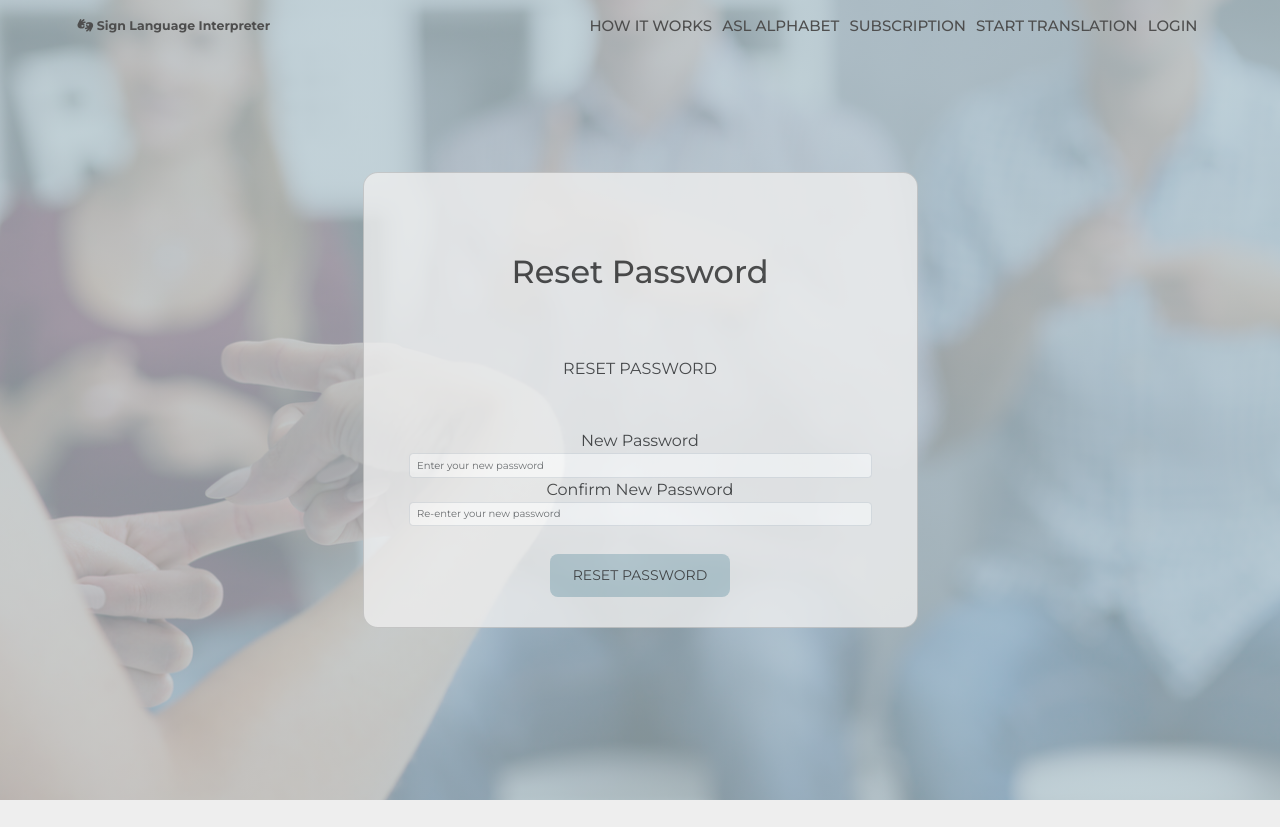
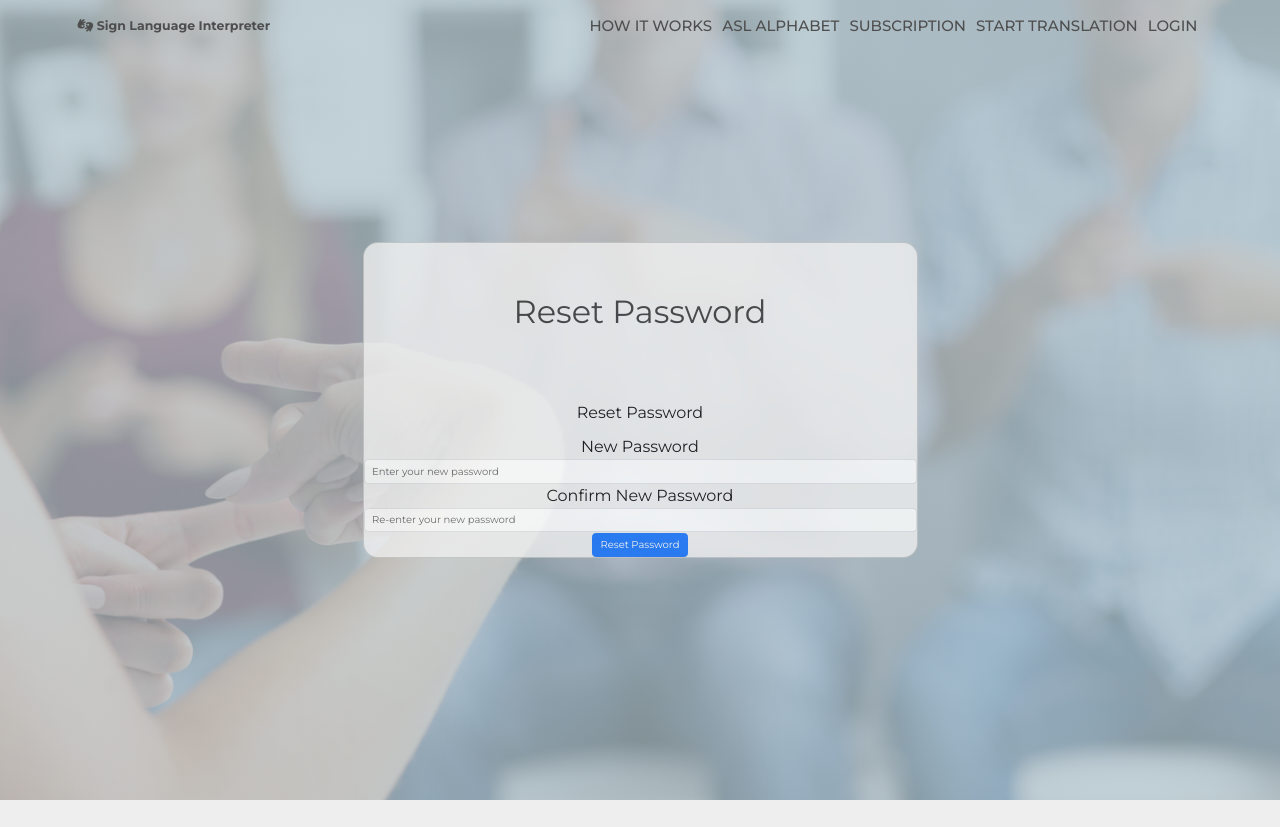
Before and after one commit to Bartosz-Wilkowski/53852_54355_52324_58445_58444, a Flask app: page /reset/1 in a window 1280 px wide. Shown: the top 827 px of the page. Run offline with Flask 3, Linux system fonts and the light colour scheme; some libraries are stand-ins or nearby versions.

Commit message:
reset password page changes

```diff
--- a/app/static/css/main.css
+++ b/app/static/css/main.css
@@ -647,7 +647,16 @@
 }
 .container .reset-password-page .card-body .reset-password-page-title {
   font-size: 2em;
-  margin: 2rem;
+  margin-top: 2rem;
+  margin-bottom: 4rem;
+  font-weight: 400;
+}
+.container .reset-password-page .card-body #resetPasswordForm .form-group-input {
+  margin-bottom: 2rem;
+}
+.container .reset-password-page .card-body #resetPasswordForm .reset-password-page-button {
+  margin-top: 4rem;
+  margin-bottom: 3rem;
 }
 
 .wrapper {
--- a/app/static/sass/layout/_reset-password-page.scss
+++ b/app/static/sass/layout/_reset-password-page.scss
@@ -5,9 +5,20 @@
 
 			.reset-password-page-title {
 				font-size: 2em;
-				margin: 2rem;
+				margin-top: 2rem;
+				margin-bottom: 4rem;
+				font-weight: 400;
 			}
+			#resetPasswordForm {
+				.form-group-input {
+					margin-bottom: 2rem;
+				}
 
+				.reset-password-page-button {
+					margin-top: 4rem;
+					margin-bottom: 3rem;
+				}
+			}
 		}
 	}
 }
--- a/app/templates/reset_password.html
+++ b/app/templates/reset_password.html
@@ -7,26 +7,25 @@
                 <div class="card text-black">
                     <div class="row g-0">
 						<div class="card-body p-md-5 mx-md-4">
-                            <div class="card-body p-md-5 mx-md-4">
 							<h2 class="reset-password-page-title">Reset Password</h2>
 						</div>
 						<p class="login-text">Reset Password</p>
 						<form id="resetPasswordForm" method="POST">
 
-                                <div data-mdb-input-init class="form-group">
+							<div data-mdb-input-init class="form-group form-group-input">
 								<label for="password">New Password</label>
 								<input type="password" class="form-control" id="password" name="password"
 									placeholder="Enter your new password" required>
 							</div>
 
-                                <div data-mdb-input-init class="form-group">
+							<div data-mdb-input-init class="form-group form-group-input">
 								<label for="confirm_password">Confirm New Password</label>
 								<input type="password" class="form-control" id="confirm_password"
 									name="confirm_password" placeholder="Re-enter your new password" required>
 							</div>
 
 							<button type="submit" data-mdb-button-init data-mdb-ripple-init
-									class="btn reset-btn btn-primary">Reset
+								class="reset-password-page-button btn reset-btn btn-primary">Reset
 								Password</button>
 
 							<div id="error" class="text-danger">
@@ -47,7 +46,6 @@
             </div>
         </div>
     </div>
-    </div>
 </section>
 
 <script src="{{ url_for('static', filename='js/reset_password.js') }}"></script>
```
Lines whose indentation alone changed are shown as unchanged.
